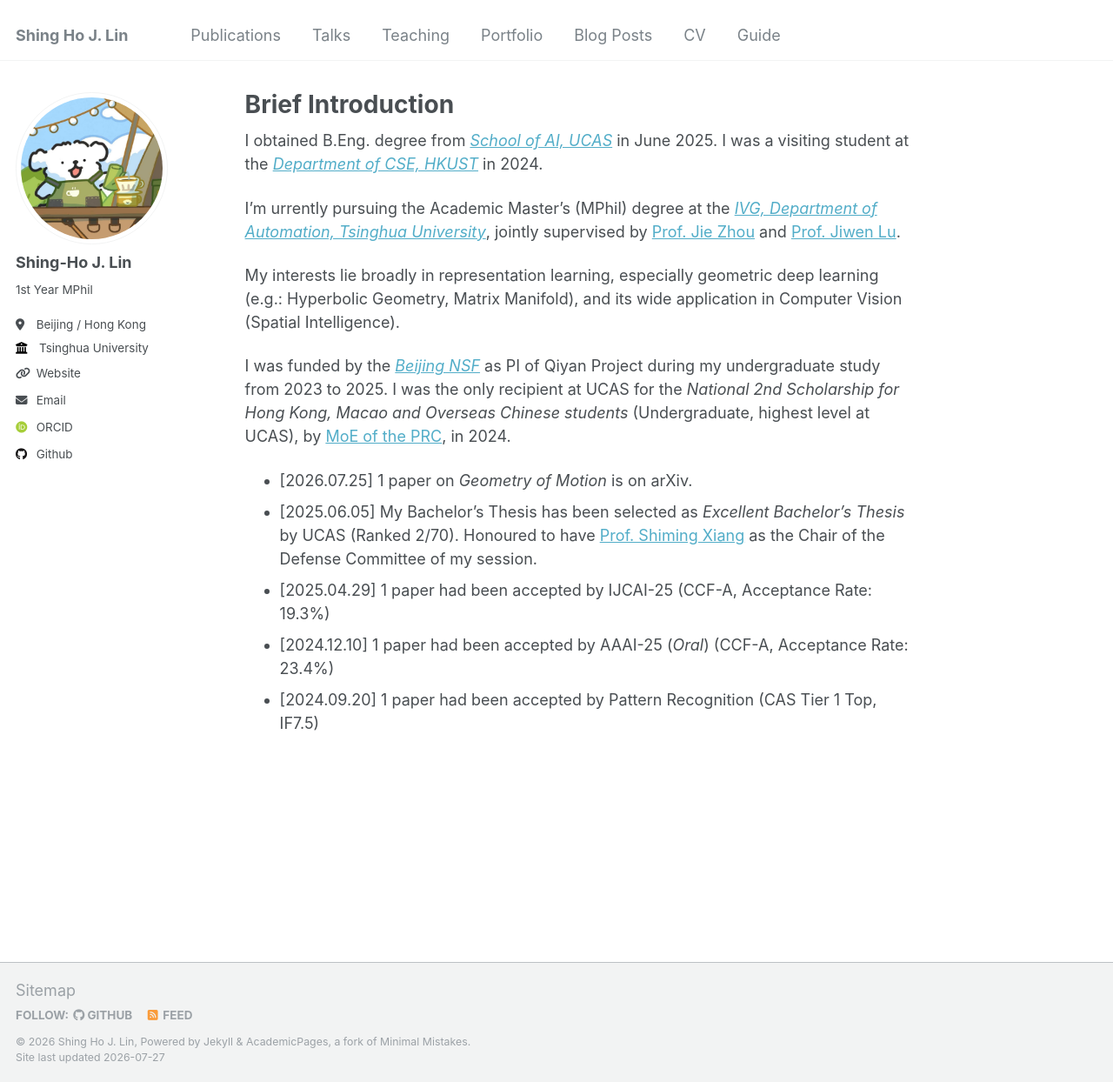
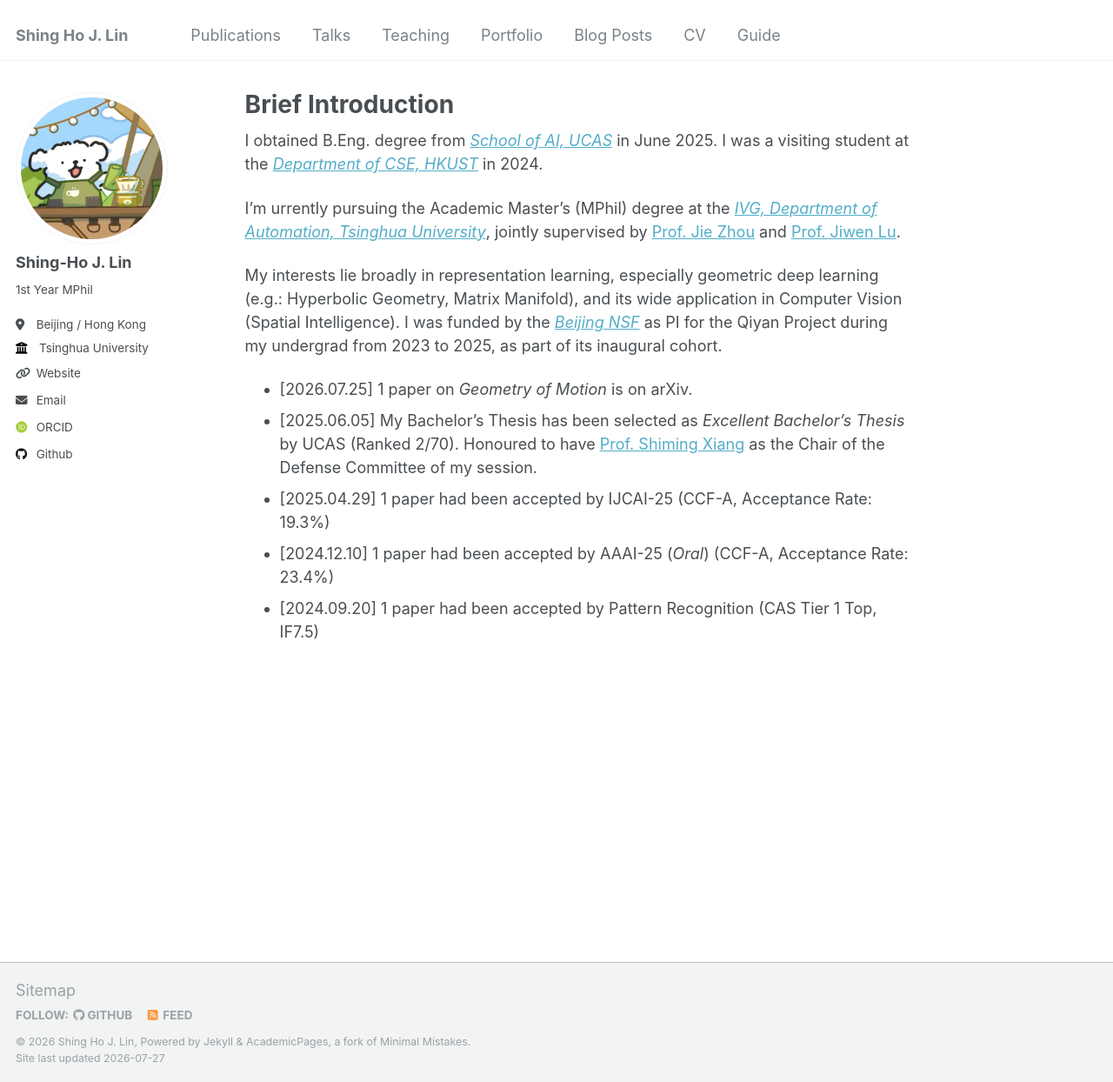
Before and after one commit to shjlin/shjlin.github.io, a Jekyll site: the page built from _pages/about.md, in a window 1280 px wide and 1244 px high. Shown: the whole window at 87% size. Built offline with Jekyll 4.4.1, drawn with Linux system fonts in a browser that asks for light colours; some web fonts are replaced.

Commit message:
Update about.md

```diff
--- a/_pages/about.md
+++ b/_pages/about.md
@@ -13,9 +13,7 @@ I was a visiting student at the [*Department of CSE, HKUST*](https://cse.hkust.e
 I'm urrently pursuing the Academic Master’s (MPhil) degree at the [*IVG, Department of Automation, Tsinghua University*](https://ivg.au.tsinghua.edu.cn/), jointly supervised by [Prof. Jie Zhou](https://www.au.tsinghua.edu.cn/info/1084/1699.htm) and [Prof. Jiwen Lu](https://www.au.tsinghua.edu.cn/info/1096/2329.htm).
 
 My interests lie broadly in representation learning, especially geometric deep learning (e.g.: Hyperbolic Geometry, Matrix Manifold), and its wide application in Computer Vision (Spatial Intelligence).
-
-I was funded by the [*Beijing NSF*](https://nsf.kw.beijing.gov.cn/bjnsfweb/) as PI of Qiyan Project during my undergraduate study from 2023 to 2025.
-I was the only recipient at UCAS for the *National 2nd Scholarship for Hong Kong, Macao and Overseas Chinese students* (Undergraduate, highest level at UCAS), by [MoE of the PRC](https://www.moe.gov.cn), in 2024.
+I was funded by the [*Beijing NSF*](https://nsf.kw.beijing.gov.cn/bjnsfweb/) as PI for the Qiyan Project during my undergrad from 2023 to 2025, as part of its inaugural cohort.
 
 * [2026.07.25] 1 paper on *Geometry of Motion* is on arXiv.
 * [2025.06.05] My Bachelor's Thesis has been selected as *Excellent Bachelor's Thesis* by UCAS (Ranked 2/70). Honoured to have [Prof. Shiming Xiang](https://people.ucas.ac.cn/~xiangshiming) as the Chair of the Defense Committee of my session.
```
